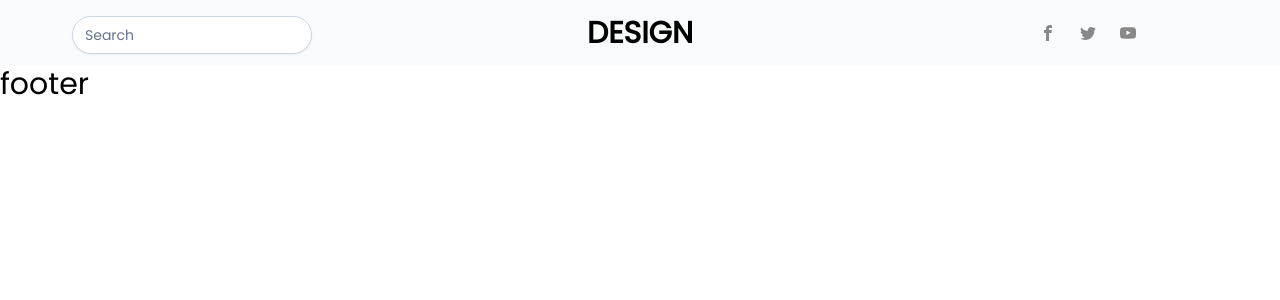
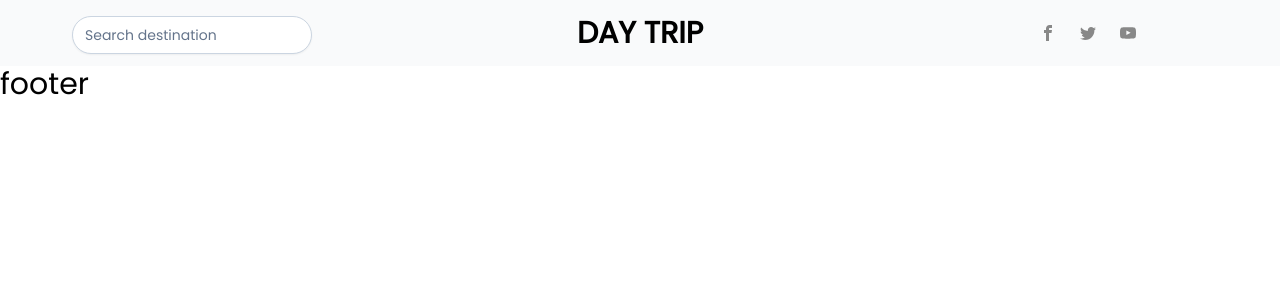
Before and after one commit to 2020sebastian/daytrip, a Next.js app: page /layout/format in a window 1280 px wide. Shown: the top 300 px of the page. Built offline with nearby package versions, Linux system fonts and the light colour scheme.

Commit message:
section1

```diff
--- a/components/header.js
+++ b/components/header.js
@@ -6,10 +6,10 @@ export default function header() {
     <header className="bg-gray-50">
         <div className="xl:container xl:mx-auto flex flex-col items-center sm:flex-row sm:justify-between text-center py-3">
             <div className="md:flex-none w-96 order-2 sm:order-1 flex justify-center py-4 sm:py-0">
-                <input type="text" className="input-text" placeholder="Search"/>
+                <input type="text" className="input-text" placeholder="Search destination"/>
             </div>
             <div className="shrink w-80 sm:order-2">
-                <Link href={"/"}className="font-bold uppercase text-3xl">Design</Link>
+                <Link href={"/"}className="font-bold uppercase text-3xl">Day Trip</Link>
             </div>
             <div className="w-96 order-3 flex justify-center">
             <div className="flex gap-6">
--- /dev/null
+++ b/components/section1.js
@@ -0,0 +1,31 @@
+import Head from 'next/head'
+import Link from "next/link";
+
+function section1( {cities} ) {
+  return (
+    <div>
+        <Head>
+        <title>One Day Itineraries</title>
+      </Head>
+
+    <main className={"max-w-4xl mx-auto pt-16"}>
+      <h1 className={"text-3xl font-bold"}>One Day Itineraries</h1>
+
+      <div className="grid md:grid-cols-2 lg:grid-cols-3 gap-14">
+
+        {cities.map((city) => (
+
+          <Link href={`/cities/${city.slug}`} passHref key={city.id} legacyBehavior>
+            <a className="block my-8 border border-black p-4 rounded-lg hover:bg-black hover:text-white">
+              <h2 className={"text-xl font-semibold"}>{city.title}</h2>
+            </a>
+          </Link>
+
+        ))}
+      </div>
+    </main>
+    </div>
+  )
+}
+
+export default section1
--- a/pages/index.js
+++ b/pages/index.js
@@ -1,7 +1,9 @@
-import Head from 'next/head'
+
 import { GraphQLClient,  gql} from 'graphql-request'
-import Link from "next/link";
 import Format from './layout/format'
+
+//components
+import Section1 from '@/components/section1';
 
 const graphcms = new GraphQLClient("https://us-east-1-shared-usea1-02.cdn.hygraph.com/content/clj7hvu360po401t28eea01fd/master");
 
@@ -31,27 +33,7 @@ export async function getStaticProps(){
 export default function Home({cities}) {
   return (
     <Format>
-       <Head>
-        <title>One Day Itineraries</title>
-      </Head>
-
-      <main className={"max-w-4xl mx-auto pt-16"}>
-      <h1 className={"text-3xl font-bold"}>One Day Itineraries</h1>
-      {cities.map((city) => (
-        <Link
-            href={`/cities/${city.slug}`}
-            passHref
-            key={city.id}
-            legacyBehavior
-          >
-            <a className="block my-8 border border-black p-4 rounded-lg hover:bg-black hover:text-white">
-              <h2 className={"text-xl font-semibold"}>{city.title}</h2>
-            </a>
-          </Link>
-      ))}
-
-
-    </main>
+       <Section1 cities={cities}></Section1>
     </Format>
   )
 }
```
